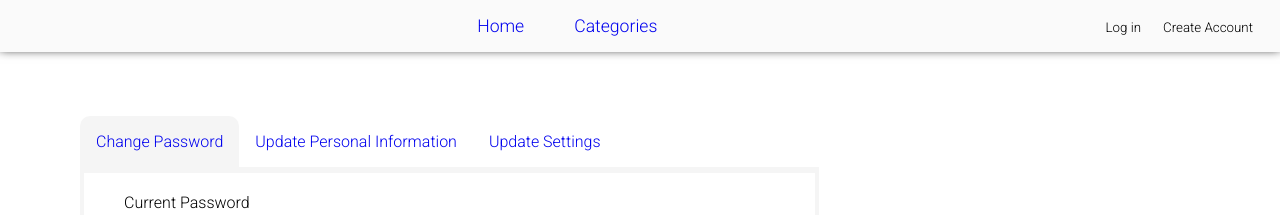
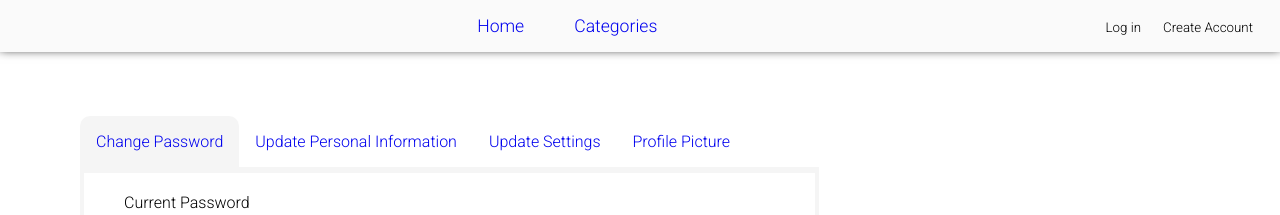
Before and after one commit to gitdingus/top-blog-frontend, a React app: page /preferences/change-password in a window 1280 px wide. Shown: the top 215 px of the page. Built offline with nearby package versions, Linux system fonts and the light colour scheme; no server answers.

Commit message:
Create and connect route to upload a profile pic

```diff
--- /dev/null
+++ b/src/components/UploadProfilePicture.jsx
@@ -0,0 +1,9 @@
+import React from 'react';
+
+function UploadProfilePicture() {
+  return(
+    <div>Upload picture!</div>
+  )
+}
+
+export default UploadProfilePicture;
--- a/src/index.jsx
+++ b/src/index.jsx
@@ -21,6 +21,7 @@ import ReaderRoot from './views/Root.jsx';
 import ChangePassword from './components/ChangePassword.jsx';
 import UpdatePersonalInformation from './components/UpdatePersonalInformation.jsx';
 import UpdateSettings from './components/UpdateSettings.jsx';
+import UploadProfilePicture from './components/UploadProfilePicture.jsx';
 import ViewReport from './components/ViewReport.jsx';
 import ViewReports from './components/ViewReports.jsx';
 import ViewUser from './components/ViewUser.jsx';
@@ -68,6 +69,10 @@ const router = createBrowserRouter([
             path: 'settings',
             element: <UpdateSettings />,
           },
+          {
+            path: 'profile-pic',
+            element: <UploadProfilePicture />,
+          }
         ],
       },
       {
--- a/src/views/Preferences.jsx
+++ b/src/views/Preferences.jsx
@@ -22,6 +22,9 @@ function Preferences() {
         <li className={`${location.pathname.match(/settings/) !== null ? styles.active : ''}`}>
           <Link to="settings">Update Settings</Link>
         </li>
+        <li className={`${location.pathname.match(/profile-pic/) !== null ? styles.active : ''}`}>
+          <Link to="profile-pic">Profile Picture</Link>
+        </li>
       </ul>
       <div className={styles.preferences}>
         <Outlet />
```
